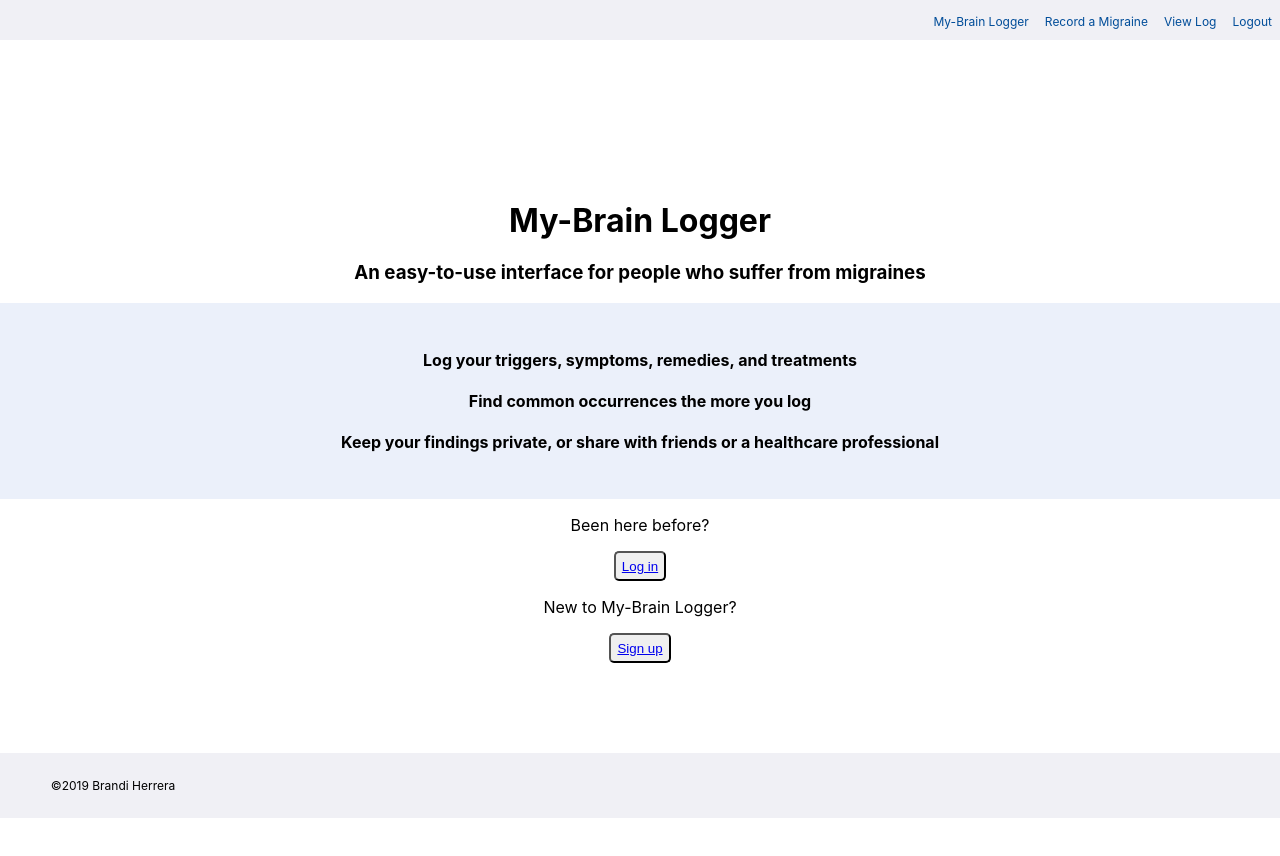
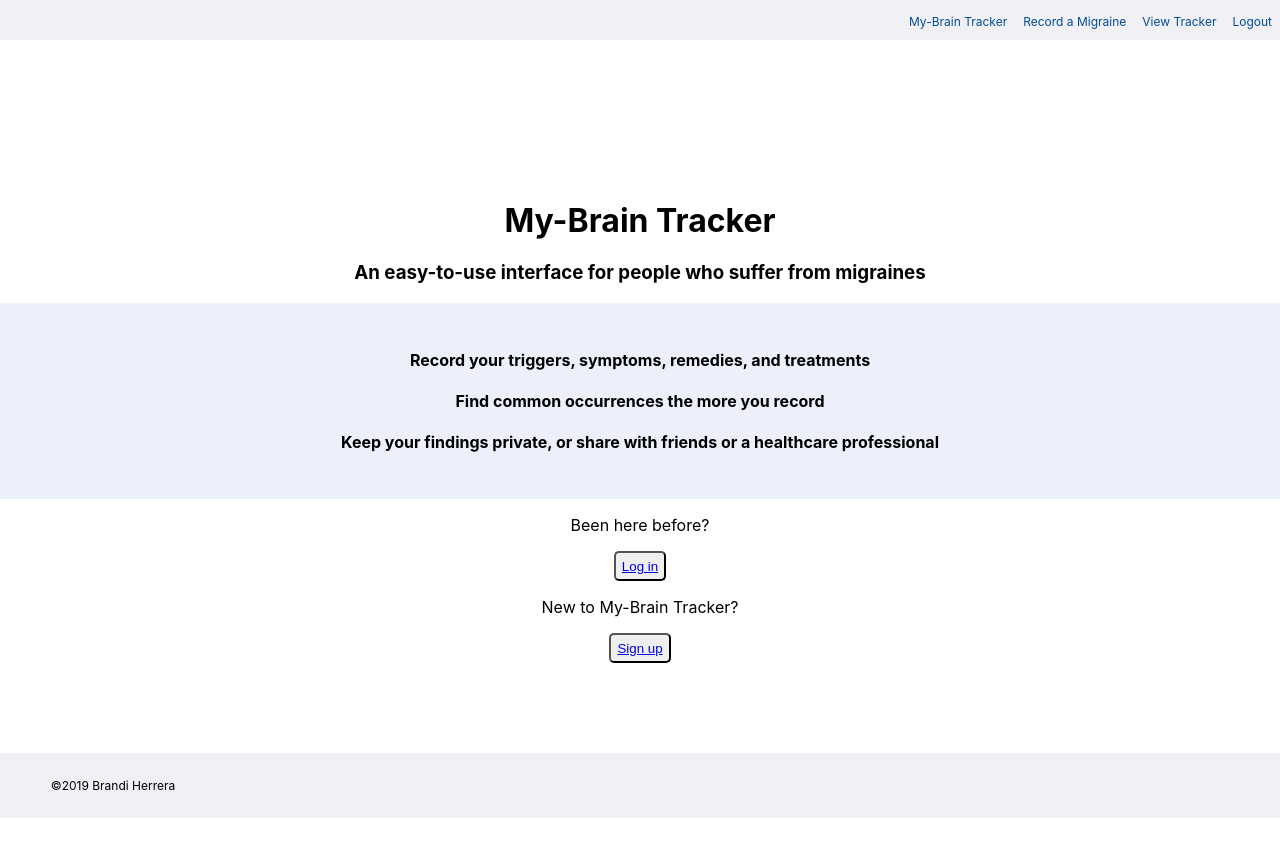
Before and after one commit to brandiherrera/migraine-app-full-stack-capstone-react, a React (Create React App) app: page / in a window 1280 px wide. Shown: the top 856 px of the page. Built offline with nearby package versions, Linux system fonts and the light colour scheme; no server answers.

Commit message:
renamed tracker, added update and delete record buttons

```diff
--- a/src/App.js
+++ b/src/App.js
@@ -8,7 +8,7 @@ import Login from './components/login';
 import Dashboard from './components/dashboard';
 import Stats from './components/stats'
 import RecordMigraine from './components/record-migraine';
-import Log from './components/log';
+import Tracker from './components/tracker';
 // import Explore from './components/explore';
 import Footer from './components/footer';
 import config from './config';
@@ -88,11 +88,13 @@ export default class App extends React.Component {
     })
     // .then(this.setRecords)
     // .then(this.setState)
+
     // .then(data => this.setState({records: data}))
     .then(resJson =>
       this.setState({
       records: resJson
     }))
+
     .catch(error => this.setState({ error }))
   }
 
@@ -126,7 +128,7 @@ export default class App extends React.Component {
           <Route path='/dashboard' component={Dashboard} />
           <Route path='/stats' component={Stats} />
           <Route
-            path='/record-migraine'
+            path='/new-record'
             render={(props) => {
               // console.log(props)
               return <RecordMigraine
@@ -135,8 +137,8 @@ export default class App extends React.Component {
             }
             }
           />
-          <Route path='/log'
-          render={(props) => {return <Log records={records}/>}}
+          <Route path='/tracker'
+          render={(props) => {return <Tracker records={records}/>}}
           // render={(props) => <Log {...this.state} />}
           />
           {/* <Route path='/explore' component={Explore} /> */}
--- a/src/components/dashboard.js
+++ b/src/components/dashboard.js
@@ -8,9 +8,6 @@ export default function Dashboard(props) {
         // <Router>
         <div className='dashboard'>
             <h2>Dashboard</h2>
-            {/* <section className='my-stats'>
-                <h3>View my stats</h3>
-            </section> */}
             <Stats />
             <h3>
                 <Link
@@ -21,9 +18,9 @@ export default function Dashboard(props) {
             </h3>
             <h3>
                 <Link
-                    to='/log'
+                    to='/tracker'
                     className='dashboard-link'>
-                    View Migraine Log
+                    View Tracker
                 </Link>
             </h3>
             {/* <h3>
--- a/src/components/header.js
+++ b/src/components/header.js
@@ -4,19 +4,19 @@ import { Link } from 'react-router-dom';
 export default function Header() {
     return (
         <div className='landing-page'>
-            <h1>My-Brain Logger</h1>
+            <h1>My-Brain Tracker</h1>
             <h3>An easy-to-use interface for people who suffer from migraines</h3>
 
             <section className="about-app">
-                <h4>Log your triggers, symptoms, remedies, and treatments</h4>
-                <h4>Find common occurrences the more you log</h4>
+                <h4>Record your triggers, symptoms, remedies, and treatments</h4>
+                <h4>Find common occurrences the more you record</h4>
                 <h4>Keep your findings private, or share with friends or a healthcare professional</h4>
             </section>
 
             <section className="log-in">
                 <p>Been here before?</p>
                 <button><Link to="/login">Log in</Link></button>
-                <p>New to My-Brain Logger?</p>
+                <p>New to My-Brain Tracker?</p>
                 <button><Link to="/signup">Sign up</Link></button>
             </section>
         </div>
--- a/src/components/log.js
+++ /dev/null
@@ -1,26 +0,0 @@
-import React from 'react';
-import './log.css'
-
-export default class Log extends React.Component {
-    // static defaultProps = {
-    //     records: []
-    // };
-
-    render() {
-        // console.log(this.props)
-        return(
-
-        <div className='log'>
-            <h3>Log</h3>
-            {this.props.records.map(record => (
-                <div key={record.id + 1} className='log-item'>
-                    <p>Date: {record.date_published}</p>
-                    <p>Triggers: {record.trigger}</p>
-                    <p>Symptoms: {record.symptom}</p>
-                    <p>Treatments: {record.treatment}</p>
-                    <p>Comments: {record.comment}</p>
-                </div>
-            ))}
-        </div>
-        )}
-            }
--- a/src/components/navbar.js
+++ b/src/components/navbar.js
@@ -7,13 +7,13 @@ export default function Navbar() {
         // <Router>
         <nav className='nav' id='nav'>
             <NavLink to='/dashboard' className='nav-link home' id='home'>
-                My-Brain Logger
+                My-Brain Tracker
             </NavLink>
-            <NavLink to='/record-migraine' className='nav-link record'>
+            <NavLink to='/new-record' className='nav-link record'>
                 Record a Migraine
             </NavLink>
-            <NavLink to='/log' className='nav-link logger'>
-                View Log
+            <NavLink to='/tracker' className='nav-link tracker'>
+                View Tracker
             </NavLink>
             <NavLink to='/logout' className='nav-link logout'>
                 Logout
--- a/src/components/log.css
+++ b/src/components/tracker.css
@@ -1,4 +1,4 @@
-.log-item {
+.record-item {
     padding: .5%;
     margin-bottom: 5px;
     background-color: #e6f2ff;
--- /dev/null
+++ b/src/components/tracker.js
@@ -0,0 +1,35 @@
+import React from 'react';
+import './tracker.css'
+
+export default class Tracker extends React.Component {
+    // static defaultProps = {
+    //     records: []
+    // };
+
+    render() {
+        // console.log(this.props)
+        return (
+
+            <div className='tracker'>
+                <h3>Tracker</h3>
+                {this.props.records.map(record => (
+                    <div key={record.id + 1} className='record-item'>
+                        <p>Date: {record.date_published}</p>
+                        <p>Triggers: {record.trigger}</p>
+                        <p>Symptoms: {record.symptom}</p>
+                        <p>Treatments: {record.treatment}</p>
+                        <p>Comments: {record.comment}</p>
+                        <button
+                            type='submit'>
+                                Update Record
+                        </button>
+                        <button
+                            type='submit'>
+                                Delete Record
+                        </button>
+                    </div>
+                ))}
+            </div>
+        )
+    }
+}
```
Also changed, not shown: 1 other file (tests, documents, lock files or other folders).
